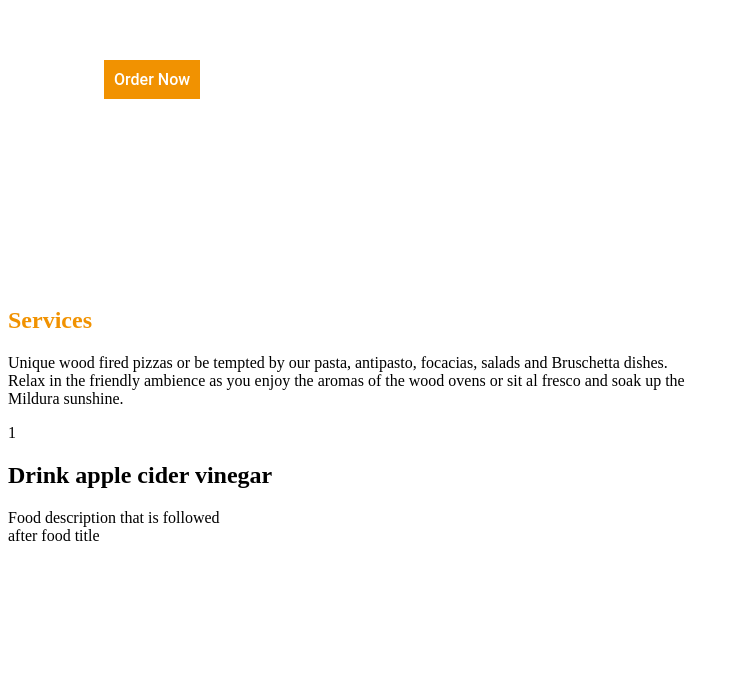
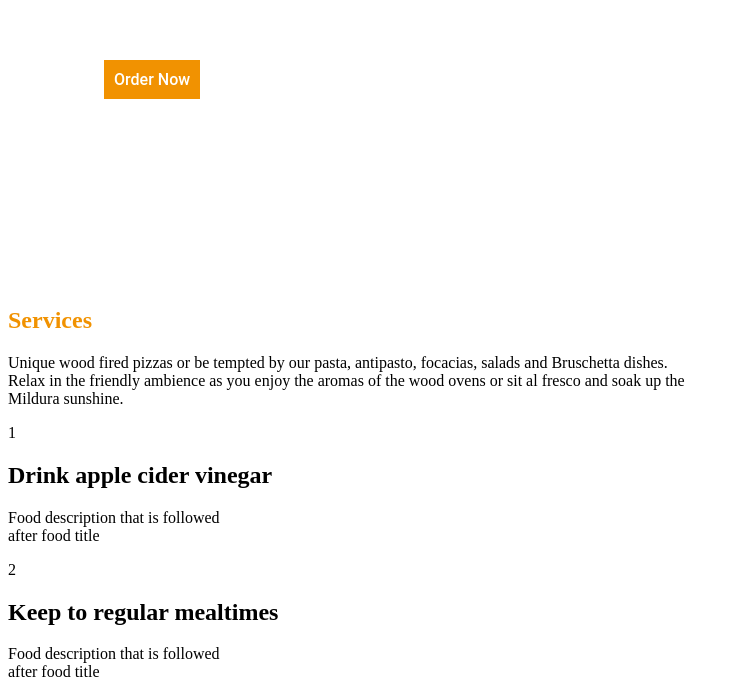
Before and after one commit to Samuel-Muriuki/Letuce-Eat, a plain HTML site: page index.html in a window 1280 px wide. Shown: the part 521-1218 px from the top of the page, without its empty margins (0-739 px from the left). Before the commit the page ends 1082 px from the top, so only its background shows below. Drawn offline with Linux system fonts and the light colour scheme.

Commit message:
It will add the second flexbox

```diff
--- a/index.html
+++ b/index.html
@@ -47,6 +47,12 @@
                 <p>Food description that is followed<br>
                     after food title</p>
             </div>
+            <div class="flexbox-2">
+                <div class="circle">2</div>
+                <h2>Keep to regular mealtimes</h2>
+                <p>Food description that is followed <br>
+                  after food title</p>
+              </div>
         </div>
     </div>
 
```
